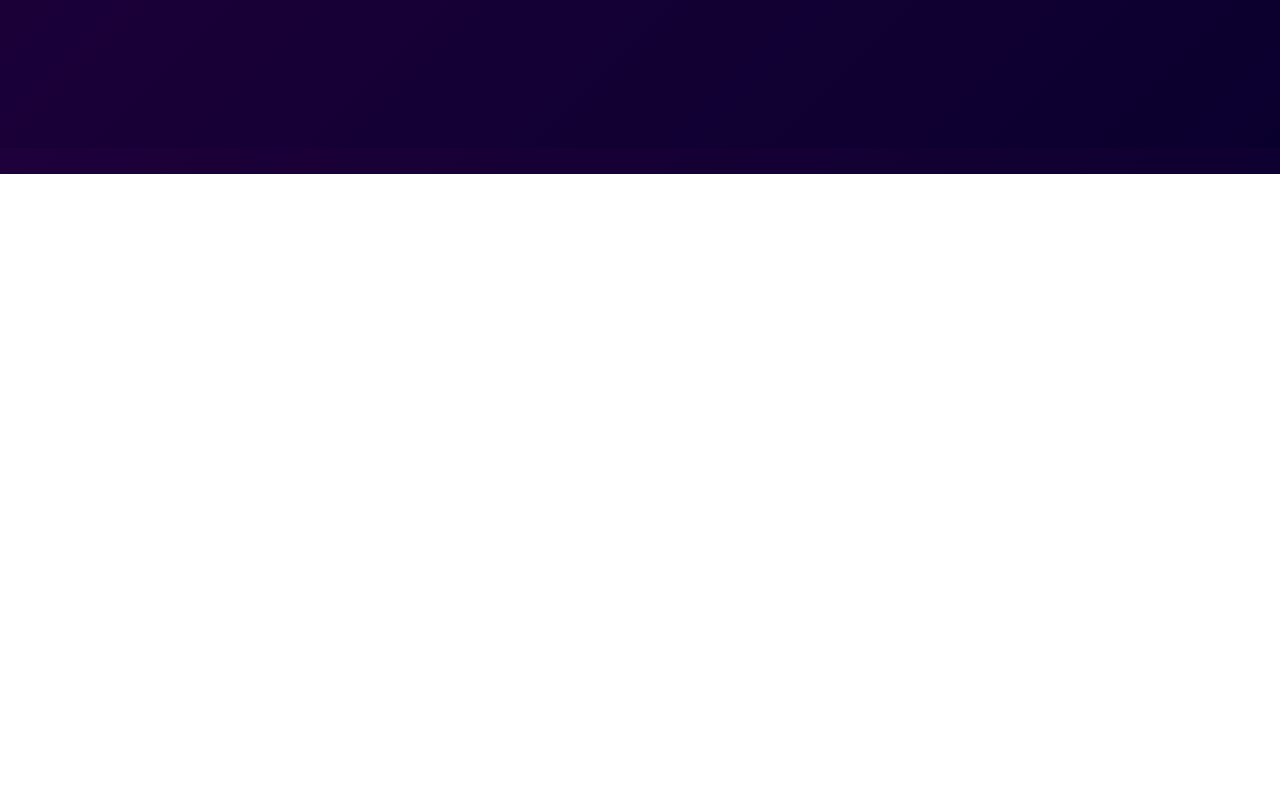
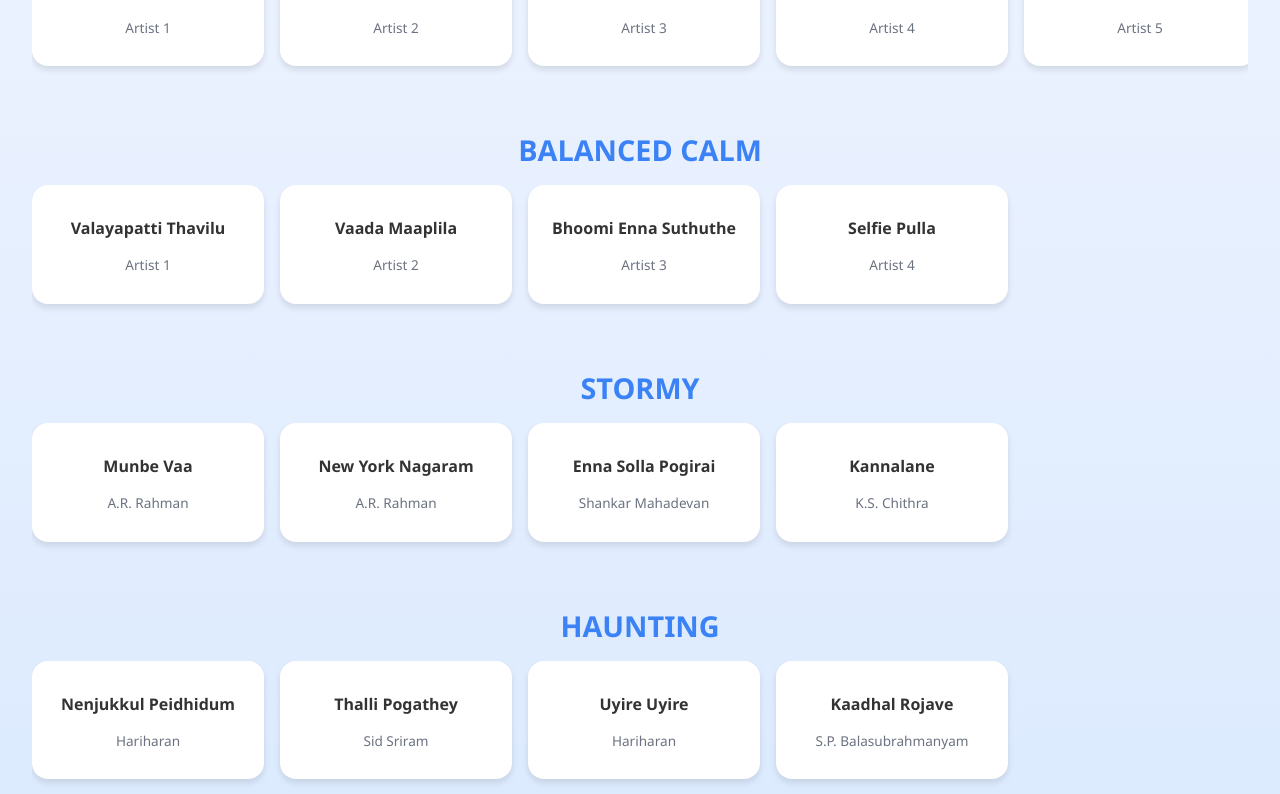
Before and after one commit to SundarapandiT/Emosync, a React (Vite) app: page /songs in a window 1280 px wide. Shown: the part 626-1420 px from the top of the page. Before the commit the page ends 800 px from the top, so only its background shows below. Built offline with nearby package versions, Linux system fonts and the light colour scheme.

Commit message:
songs.jsx , log reg ui

```diff
--- a/src/components/Login.jsx
+++ b/src/components/Login.jsx
@@ -42,7 +42,8 @@ const Login = () => {
   };
 
   return (
-    <div>
+      <div className="login-container">
+        <div className="login-card">
           <h2>Login</h2>
           <form onSubmit={handleLogin}>
             <input
@@ -61,14 +62,14 @@ const Login = () => {
             />
             <button type="submit">Login</button>
           </form>
-      <p>{message}</p>
-      <br />
+          <p className="message">{message}</p>
           <p
             onClick={() => navigate("/register")}
-        style={{ cursor: "pointer", color: "pink", textDecoration: "underline" }}
+            className="signup-link"
           >
             Don't have an account? Signup here
           </p>
+        </div>
       </div>
     );
 };
--- a/src/components/Register.jsx
+++ b/src/components/Register.jsx
@@ -62,11 +62,12 @@ const Register = ({ setUser }) => {
     {message && <p className="message">{message}</p>}
     <p
       onClick={() => navigate("/login")}
-        style={{ cursor: "pointer", color: "pink", textDecoration: "underline" }}
+      className="login-link"
     >
       Already have an account? Login here
     </p>
   </div>
+
   );
 };
 
--- /dev/null
+++ b/src/components/Songs.jsx
@@ -0,0 +1,172 @@
+import React, { useState,useRef, } from 'react';
+import YouTube from 'react-youtube';
+import { FaPlay, FaPause, FaBackward, FaForward } from 'react-icons/fa';
+
+// import { SiAudiomack } from "react-icons/si";
+
+const playlist = [
+    {
+      type: "cheerful",
+      songs: [
+        { title: "Pala Palakura", artist: "Artist 1", url: "https://www.youtube.com/watch?v=MIr1BGfFx2w" },
+        { title: "Po Indru Neeyaga", artist: "Artist 2", url: "https://www.youtube.com/watch?v=xSrgt6QG0nE" },
+        { title: "Aathadi Aathadi", artist: "Artist 3", url: "https://www.youtube.com/watch?v=MGjBQDrtGbA" },
+        { title: "Manasilaayo", artist: "Artist 4", url: "https://www.youtube.com/watch?v=AiD6SOOBKZI" },
+        { title: "Arabic Kuthu", artist: "Artist 5", url: "https://www.youtube.com/watch?v=8FAUEv_E_xQ" }
+      ]
+    },
+    {
+      type: "Melancholy",
+      songs: [
+        { title: "Kanave Kanave", artist: "Artist 1", url: "https://www.youtube.com/watch?v=MofM9B2NZpY" },
+        { title: "Ennodu Nee Irunthal", artist: "Artist 2", url: "https://www.youtube.com/watch?v=1bQHXTUzX_k" },
+        { title: "Po Nee Po", artist: "Artist 3", url: "https://www.youtube.com/watch?v=LFYdyFHVVR8" },
+        { title: "Shoot the Kuruvi", artist: "Artist 4", url: "https://www.youtube.com/watch?v=3yPst9pIp7s" },
+        { title: "Yamma Yamma", artist: "Artist 5", url: "https://www.youtube.com/watch?v=r9YH9ssOozk" }
+      ]
+    },
+    {
+      type: "Balanced Calm",
+      songs: [
+        { title: "Valayapatti Thavilu", artist: "Artist 1", url: "https://www.youtube.com/watch?v=Z3_W8qVf9Kw" },
+        { title: "Vaada Maaplila", artist: "Artist 2", url: "https://www.youtube.com/watch?v=JUmqlpbqfJQ" },
+        { title: "Bhoomi Enna Suthuthe", artist: "Artist 3", url: "https://www.youtube.com/watch?v=RqaOWVQw4us" },
+        { title: "Selfie Pulla", artist: "Artist 4", url: "https://www.youtube.com/watch?v=XXVj8V1_M4w" }
+      ]
+    },
+    {
+      type: "Stormy",
+      songs: [
+        { title: "Munbe Vaa", artist: "A.R. Rahman", url: "https://www.youtube.com/watch?v=n1RSHgx8o2Q" },
+        { title: "New York Nagaram", artist: "A.R. Rahman", url: "https://www.youtube.com/watch?v=XzYp9GJlgxI" },
+        { title: "Enna Solla Pogirai", artist: "Shankar Mahadevan", url: "https://www.youtube.com/watch?v=Yx7fhdzY-QA" },
+        { title: "Kannalane", artist: "K.S. Chithra", url: "https://www.youtube.com/watch?v=ZZfZvktgTbI" }
+      ]
+    },
+    {
+      type: "Haunting",
+      songs: [
+        { title: "Nenjukkul Peidhidum", artist: "Hariharan", url: "https://www.youtube.com/watch?v=HnmTSJKXNOM" },
+        { title: "Thalli Pogathey", artist: "Sid Sriram", url: "https://www.youtube.com/watch?v=9uB5wzRgjAA" },
+        { title: "Uyire Uyire", artist: "Hariharan", url: "https://www.youtube.com/watch?v=pRbREgHqgEA" },
+        { title: "Kaadhal Rojave", artist: "S.P. Balasubrahmanyam", url: "https://www.youtube.com/watch?v=aeBfaYWQfpM" }
+      ]
+    }
+  ];
+
+  const Songs = () => {
+    const [currentSong, setCurrentSong] = useState(null);
+    const [isPlaying, setIsPlaying] = useState(true);
+    const [progress, setProgress] = useState(0);
+    const playerRef = useRef(null);
+
+    const handleProgress = (e) => {
+      if (e.data === 1) {
+        const interval = setInterval(() => {
+          const player = playerRef.current;
+          if (player && player.getInternalPlayer) {
+            const ytPlayer = player.getInternalPlayer();
+            ytPlayer.getCurrentTime().then(currentTime => {
+              ytPlayer.getDuration().then(duration => {
+                setProgress((currentTime / duration) * 100);
+              });
+            });
+          }
+        }, 1000);
+        return () => clearInterval(interval);
+      }
+    };
+
+    const togglePlayPause = () => {
+      const ytPlayer = playerRef.current.getInternalPlayer();
+      if (isPlaying) {
+        ytPlayer.pauseVideo();
+      } else {
+        ytPlayer.playVideo();
+      }
+      setIsPlaying(!isPlaying);
+    };
+
+    const prevSong = () => {
+      const type = playlist.find(p => p.songs.some(s => s === currentSong));
+      const idx = type.songs.indexOf(currentSong);
+      if (idx > 0) {
+        setCurrentSong(type.songs[idx - 1]);
+        setProgress(0);
+        setIsPlaying(true);
+      }
+    };
+
+    const nextSong = () => {
+      const type = playlist.find(p => p.songs.some(s => s === currentSong));
+      const idx = type.songs.indexOf(currentSong);
+      if (idx < type.songs.length - 1) {
+        setCurrentSong(type.songs[idx + 1]);
+        setProgress(0);
+        setIsPlaying(true);
+      }
+    };
+
+    return (
+      <div className="--allsongs-container">
+        <h1 className="--allsongs-title">🎧 Mood-Based Music Player</h1>
+
+        {playlist.map((type, index) => (
+          <div key={index} className="--allsongs-section">
+            <h2 className="--allsongs-type-title">{type.type.toUpperCase()}</h2>
+            <div className="--allsongs-scroll-list">
+              {type.songs.map((song, idx) => (
+                <div
+                  key={idx}
+                  className={`--allsongs-song-card ${currentSong?.url === song.url ? '--playing' : ''}`}
+                  onClick={() => {
+                    setCurrentSong(song);
+                    setProgress(0);
+                    setIsPlaying(true);
+                  }}
+                >
+                  <p className="--allsongs-song-title">{song.title}</p>
+                  <p className="--allsongs-song-artist">{song.artist}</p>
+                </div>
+              ))}
+            </div>
+          </div>
+        ))}
+
+        {currentSong && (
+          <div className="--allsongs-player">
+            <p><strong>Now Playing:</strong> {currentSong.title} by {currentSong.artist}</p>
+            <YouTube
+              videoId={currentSong.url.split('v=')[1]}
+              opts={{
+                height: '0',
+                width: '0',
+                playerVars: {
+                  autoplay: 1,
+                  controls: 0,
+                  modestbranding: 1,
+                  rel: 0,
+                  showinfo: 0,
+                  iv_load_policy: 3
+                }
+              }}
+              onStateChange={handleProgress}
+              ref={playerRef}
+            />
+
+            <progress className="--allsongs-progress" value={progress} max="100"></progress>
+
+            <div className="--allsongs-controls">
+              <button onClick={prevSong}><FaBackward /></button>
+              <button onClick={togglePlayPause}>
+                {isPlaying ? <FaPause /> : <FaPlay />}
+              </button>
+              <button onClick={nextSong}><FaForward /></button>
+            </div>
+          </div>
+        )}
+      </div>
+    );
+  };
+
+export default Songs;
```
Lines whose indentation alone changed are shown as unchanged.
